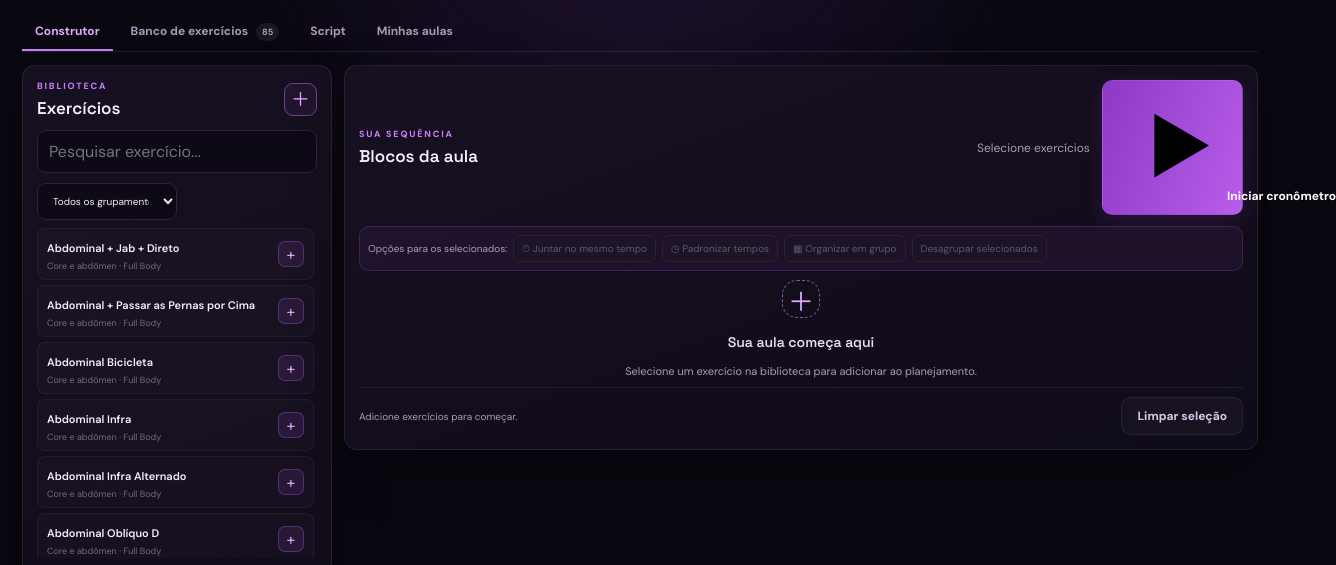
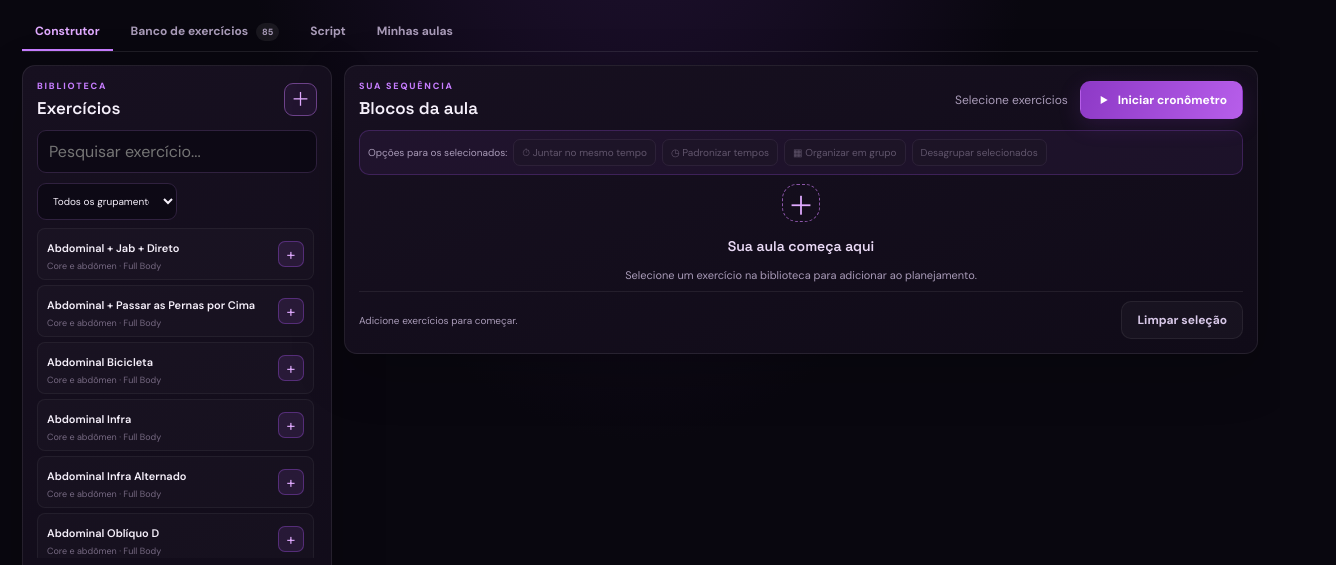
Before and after one commit to hezirbrasil/SoloMode, a website: page index.html in a window 1280 px wide. Shown: the part 181-746 px from the top of the page, 1336 px wide, since content can reach past the window. Drawn offline with Linux system fonts and the light colour scheme.

Commit message:
Style vector play icon on Solo launch button

```diff
--- a/css/styles.css
+++ b/css/styles.css
@@ -270,3 +270,8 @@ body.timer-open{overflow:hidden}
  .timer-screen .timer-exercise{min-height:58px}
  .timer-screen .timer-control.timer-play{width:62px;height:62px;min-width:62px;min-height:62px}
 }
+
+
+/* Ícone vetorial do botão de iniciar no construtor Solo */
+#start-timer{display:inline-flex;align-items:center;justify-content:center;gap:8px}
+#start-timer .timer-launch-icon{width:14px;height:14px;display:block;fill:currentColor;stroke:none;flex:0 0 auto}
```
